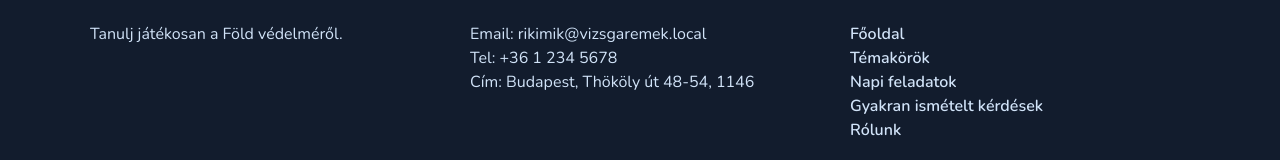
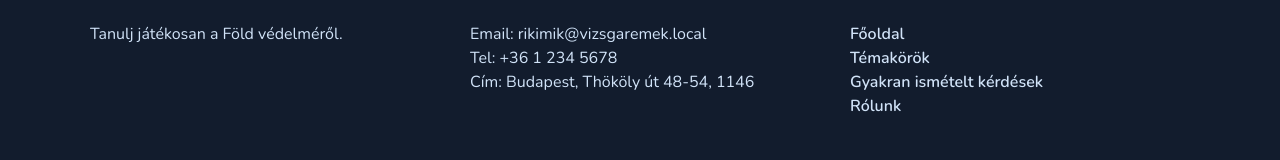
Before and after one commit to GalGer06/Vizsgaremek, a React (Vite) app in the folder frontend/: page / in a window 1280 px wide. Shown: the part 879-1039 px from the top of the page. Built offline with nearby package versions, Linux system fonts and the light colour scheme; no server answers.

Commit message:
Remove daily tasks link from AppShell and add user guide documentation

```diff
--- a/frontend/src/AppShell.tsx
+++ b/frontend/src/AppShell.tsx
@@ -110,7 +110,6 @@ export function AppShell() {
             <h4>Linkek</h4>
             <p><a href="/">Főoldal</a></p>
             <p><a href="/topics">Témakörök</a></p>
-            <p><a href="/daily-tasks">Napi feladatok</a></p>
             <p><a href="/faq">Gyakran ismételt kérdések</a></p>
             <p><a href="/about">Rólunk</a></p>
           </div>
```
Also changed, not shown: 1 other file (tests, documents, lock files or other folders).
